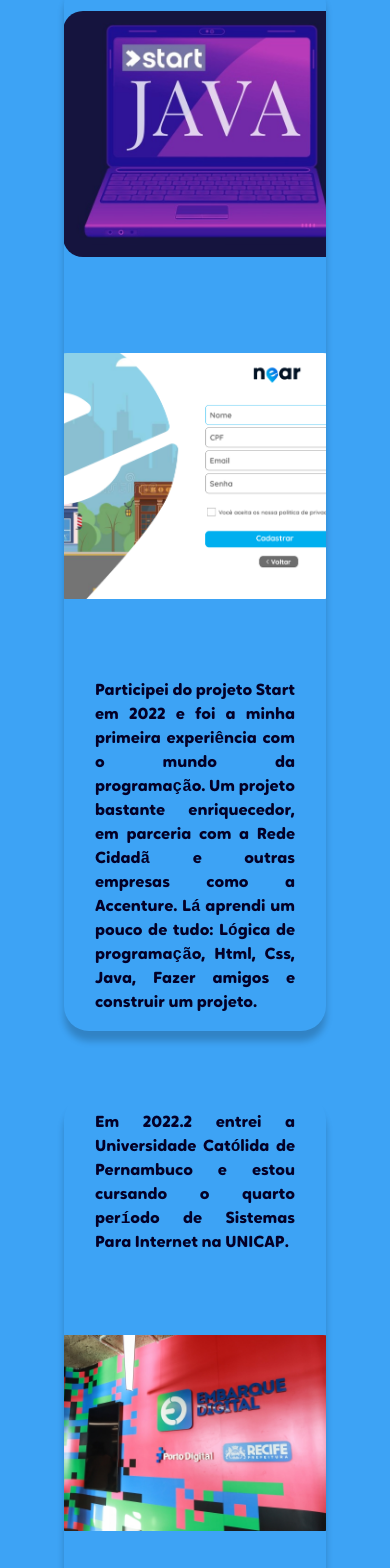
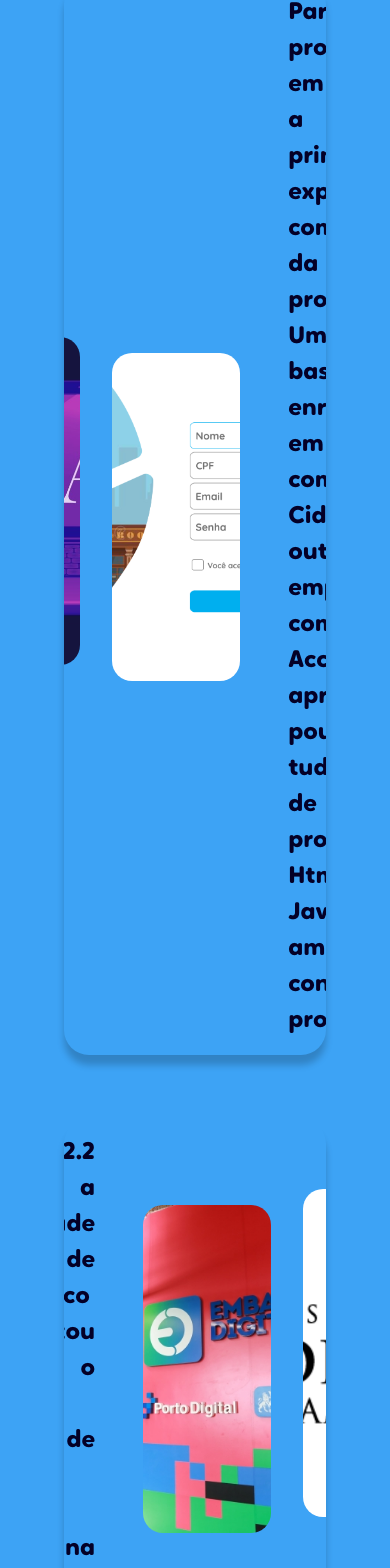
Before and after one commit to Patyadl/MeuPortifolio, a React (Vite) app: page /projetos in a window 390 px wide. Shown: the part 400-1968 px from the top of the page. Built offline with nearby package versions, Linux system fonts and the light colour scheme.

Commit message:
responsividade para tela até 760 de altura

```diff
--- a/src/components/Livros/livros.css
+++ b/src/components/Livros/livros.css
@@ -47,14 +47,14 @@
 box-shadow: 0px 5px 8px rgba(0, 0, 0, 0.6);
 }
 
-@media only screen and (max-width: 600px) {
+@media only screen and (max-width: 360px) and (max-height: 740px) {
 
     .livroJava,.livroRedes,.livroRedes,.livroSeguranca,.livroSistemas{
-        padding: 5.80rem;
+        padding: 4rem;
 
     }
     .livro #nota{
-     font-size: medium;
+     font-size: small;
      padding: 5px;
  text-align: center;
      margin-bottom: 2rem;
@@ -64,9 +64,7 @@
  flex-direction: row;
         flex-wrap: wrap;
       }
-    .livros-content{
-        margin-left: 4rem;
-    }
+
 
 
 }
--- a/src/components/Projects/projects.css
+++ b/src/components/Projects/projects.css
@@ -128,7 +128,7 @@
 .projetoStart:hover , .universidade:hover, .universidade-projetos:hover{
     background-color: #f7f6f15a;
 }
-@media only screen and (max-width: 768px) {
+@media only screen and (max-width: 360px) and (max-height: 760px) {
     .projetoStart, .universidade, .universidade-projetos {
 
         flex-direction: column;
@@ -136,30 +136,27 @@
         padding: 0px 15px 0px 15px;
     }
     .universidade .unicap, .universidade .embarque , .projetoStart .projetoNear , .projetoStart .start{
-        padding: 3rem;
+        padding: 2rem;
     }
    .projetoStart .start{
    margin-top: 2rem;
    }
-    .start, .projetoNear {
-        width: 200px;
-        height: 150px;
+    .start, .projetoNear , .unicap ,.embarque {
+        width: 130px;
+        height: 60px;
 
     }
-     .unicap, .embarque{
-        width: 200px;
-        height: 100px;
-     }
+
     .universidade-projetos  .projetoBora,   .universidade-projetos .projetoConfeit{
-       padding: 0.2rem;
-       width: 150px;
-       height: 100px;
+       padding: 0.6rem;
+       width: 80px;
+       height: 40px;
        border-radius: 10px;
     }
     .universidade-projetos .projetoFC{
-        padding: 0.5rem;
-        width: 320px;
-        height: 80px;
+        padding: 0.8rem;
+        width: 200px;
+        height: 50px;
         border-radius: 10px;
     }
 
```
